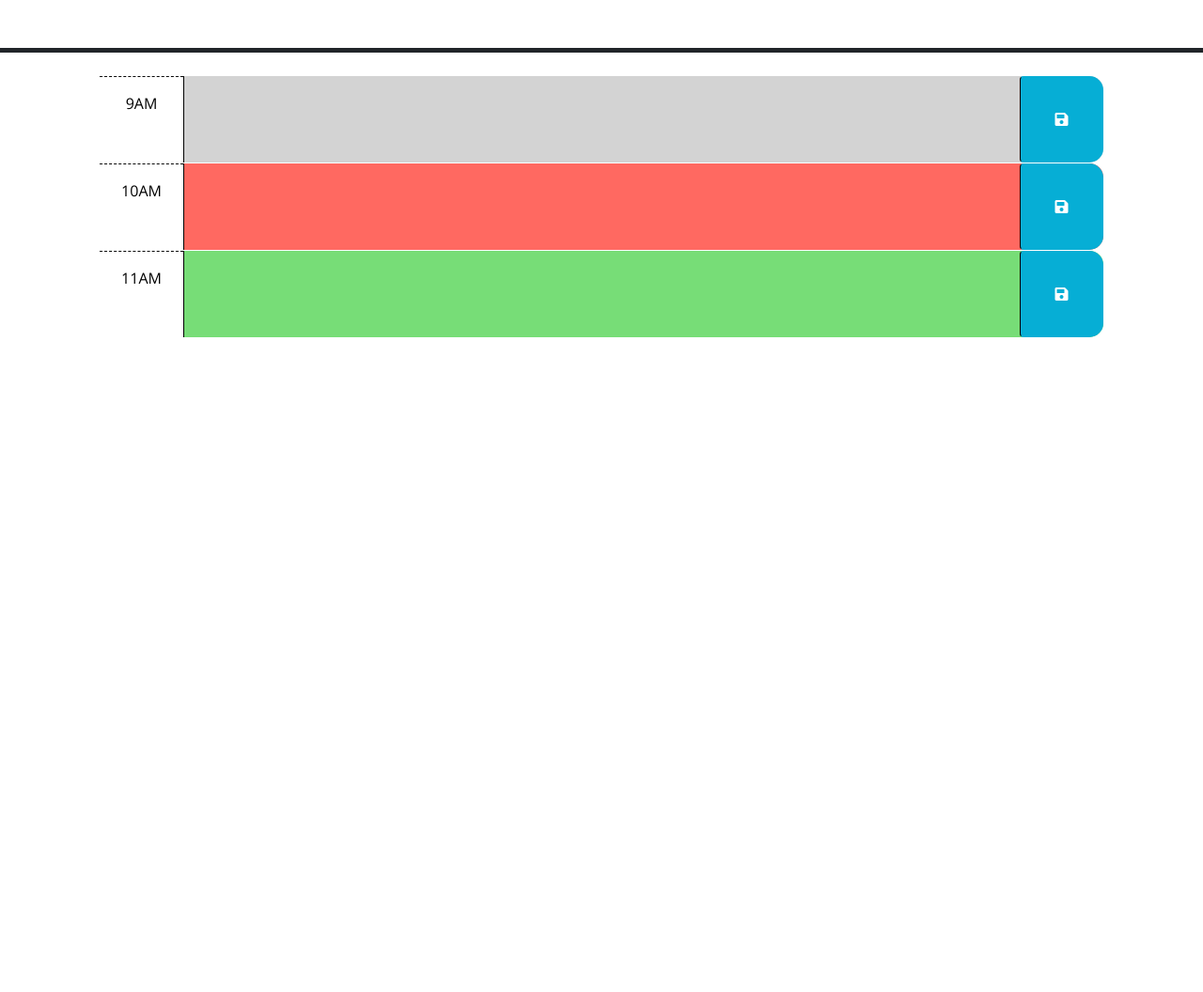
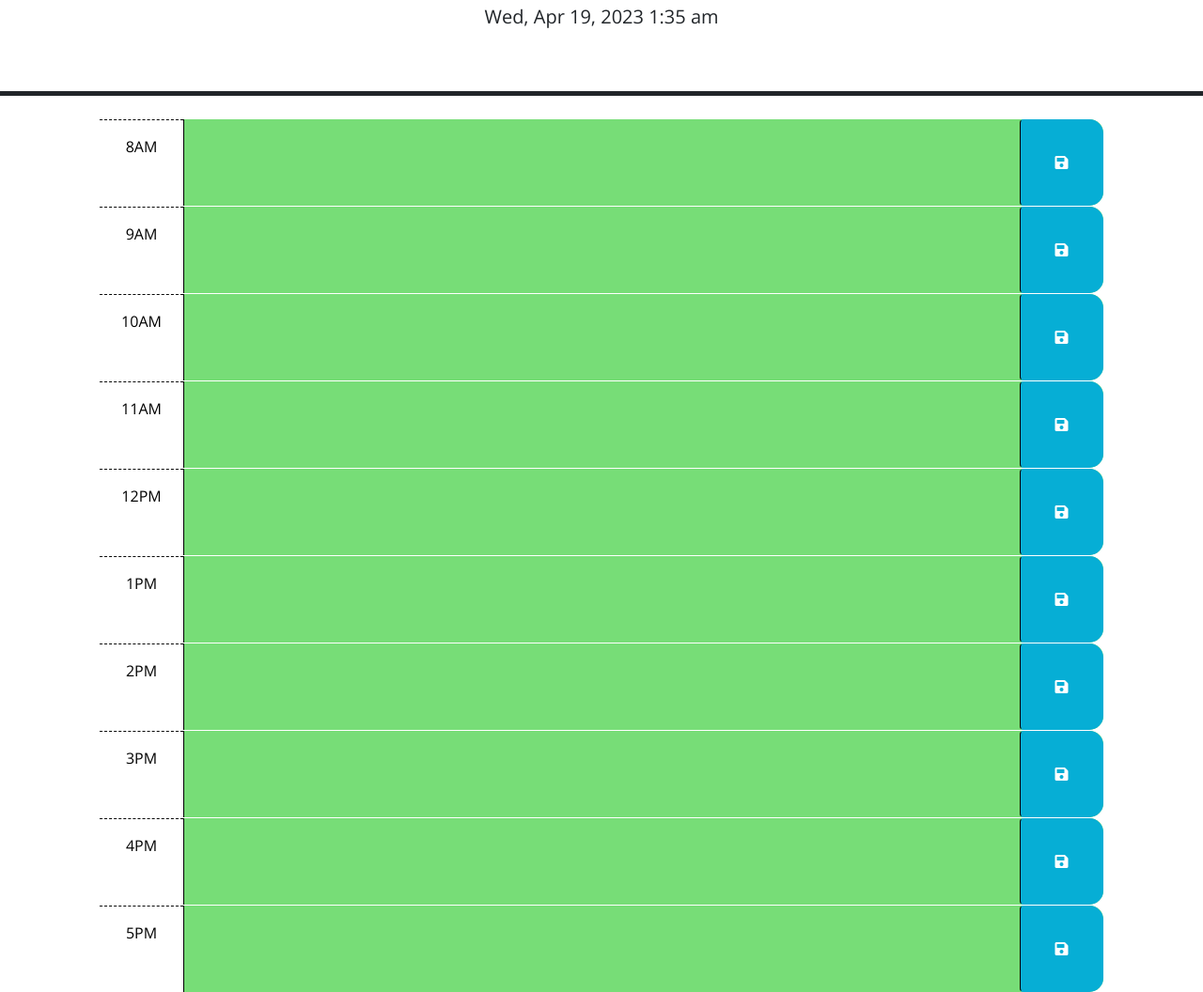
Before and after one commit to BriDray/work-day-scheduler, a website: page Develop/index.html in a window 1280 px wide. Shown: the part 176-1232 px from the top of the page at 94% size. Before the commit the page ends 800 px from the top, so only its background shows below. Drawn offline with nearby package versions, Linux system fonts and the light colour scheme.

Commit message:
fixed ids on the html file, fixed the script its now fully functional. saves to local storage, and hour rows adjust color according to the current time.

```diff
--- a/Develop/index.html
+++ b/Develop/index.html
@@ -38,6 +38,14 @@
         in the finished product. Remember to delete this comment once the
         code is implemented.
         -->
+        <div id="hour-8" class="row time-block past">
+          <div class="col-2 col-md-1 hour text-center py-3">8AM</div>
+          <textarea class="col-8 col-md-10 description" rows="3"> </textarea>
+          <button class="btn saveBtn col-2 col-md-1" aria-label="save">
+            <i class="fas fa-save" aria-hidden="true"></i>
+          </button>
+        </div>
+
 
       <!-- Example of a past time block. The "past" class adds a gray background color. -->
       <div id="hour-9" class="row time-block past">
@@ -66,6 +74,57 @@
         </button>
       </div>
 
+      <div id="hour-12" class="row time-block future">
+        <div class="col-2 col-md-1 hour text-center py-3">12PM</div>
+        <textarea class="col-8 col-md-10 description" rows="3"> </textarea>
+        <button class="btn saveBtn col-2 col-md-1" aria-label="save">
+          <i class="fas fa-save" aria-hidden="true"></i>
+        </button>
+      </div>
+
+      <div id="hour-13" class="row time-block future">
+        <div class="col-2 col-md-1 hour text-center py-3">1PM</div>
+        <textarea class="col-8 col-md-10 description" rows="3"> </textarea>
+        <button class="btn saveBtn col-2 col-md-1" aria-label="save">
+          <i class="fas fa-save" aria-hidden="true"></i>
+        </button>
+      </div>
+
+      <div id="hour-14" class="row time-block future">
+        <div class="col-2 col-md-1 hour text-center py-3">2PM</div>
+        <textarea class="col-8 col-md-10 description" rows="3"> </textarea>
+        <button class="btn saveBtn col-2 col-md-1" aria-label="save">
+          <i class="fas fa-save" aria-hidden="true"></i>
+        </button>
+      </div>
+
+
+      <div id="hour-15" class="row time-block future">
+        <div class="col-2 col-md-1 hour text-center py-3">3PM</div>
+        <textarea class="col-8 col-md-10 description" rows="3"> </textarea>
+        <button class="btn saveBtn col-2 col-md-1" aria-label="save">
+          <i class="fas fa-save" aria-hidden="true"></i>
+        </button>
+      </div>
+
+
+      <div id="hour-16" class="row time-block future">
+        <div class="col-2 col-md-1 hour text-center py-3">4PM</div>
+        <textarea class="col-8 col-md-10 description" rows="3"> </textarea>
+        <button class="btn saveBtn col-2 col-md-1" aria-label="save">
+          <i class="fas fa-save" aria-hidden="true"></i>
+        </button>
+      </div>
+
+
+      <div id="hour-17" class="row time-block future">
+        <div class="col-2 col-md-1 hour text-center py-3">5PM</div>
+        <textarea class="col-8 col-md-10 description" rows="3"> </textarea>
+        <button class="btn saveBtn col-2 col-md-1" aria-label="save">
+          <i class="fas fa-save" aria-hidden="true"></i>
+        </button>
+      </div>
+
     <script src="https://code.jquery.com/jquery-3.4.1.min.js"></script>
     <script
       src="https://cdn.jsdelivr.net/npm/dayjs@1.11.3/dayjs.min.js"
--- a/Develop/script.js
+++ b/Develop/script.js
@@ -1,23 +1,24 @@
-// Wrap all code that interacts with the DOM in a call to jQuery to ensure that
-// the code isn't run until the browser has finished rendering all the elements
-// in the html.
-$(function () {
-  // TODO: Add a listener for click events on the save button. This code should
-  // use the id in the containing time-block as a key to save the user input in
-  // local storage. HINT: What does `this` reference in the click listener
-  // function? How can DOM traversal be used to get the "hour-x" id of the
-  // time-block containing the button that was clicked? How might the id be
-  // useful when saving the description in local storage?
-  //
-  // TODO: Add code to apply the past, present, or future class to each time
-  // block by comparing the id to the current hour. HINTS: How can the id
-  // attribute of each time-block be used to conditionally add or remove the
-  // past, present, and future classes? How can Day.js be used to get the
-  // current hour in 24-hour time?
-  //
-  // TODO: Add code to get any user input that was saved in localStorage and set
-  // the values of the corresponding textarea elements. HINT: How can the id
-  // attribute of each time-block be used to do this?
-  //
-  // TODO: Add code to display the current date in the header of the page.
-});
+// Function for the color change and current hour
+$(document).ready (function () {
+
+  // Save Button Event Listener
+    $(".saveBtn").on("click", function () {
+      const savedInput = $(this).siblings("textarea").val()
+      const timeInput = $(this).parent().attr("id")
+      localStorage.setItem(timeInput, savedInput);
+      console.log('hello');
+    });
+
+  // to retrieve from local storage..
+    for (let i = 8; i < 18; i++) {
+      $(`#hour-${i} .description`).val(localStorage.getItem(`hour-${i}`));
+      var currentHour= dayjs().hour();
+      $(`#hour-${i}`).removeClass('past present future')
+      var hourClass= currentHour < i ? 'future' : currentHour > i ? 'past' : 'present'
+      $(`#hour-${i}`).addClass(hourClass)
+    }
+
+    // TODO: Add code to display the current date in the header of the page.
+    $("#currentDay").text(dayjs().format("ddd, MMM DD, YYYY h:mm a"));
+
+  });
--- /dev/null
+++ b/package.json
@@ -0,0 +1,5 @@
+{
+  "dependencies": {
+    "dayjs": "^1.11.7"
+  }
+}
```
Also changed, not shown: Develop/style.css (line endings or trailing spaces), 1 other file.
